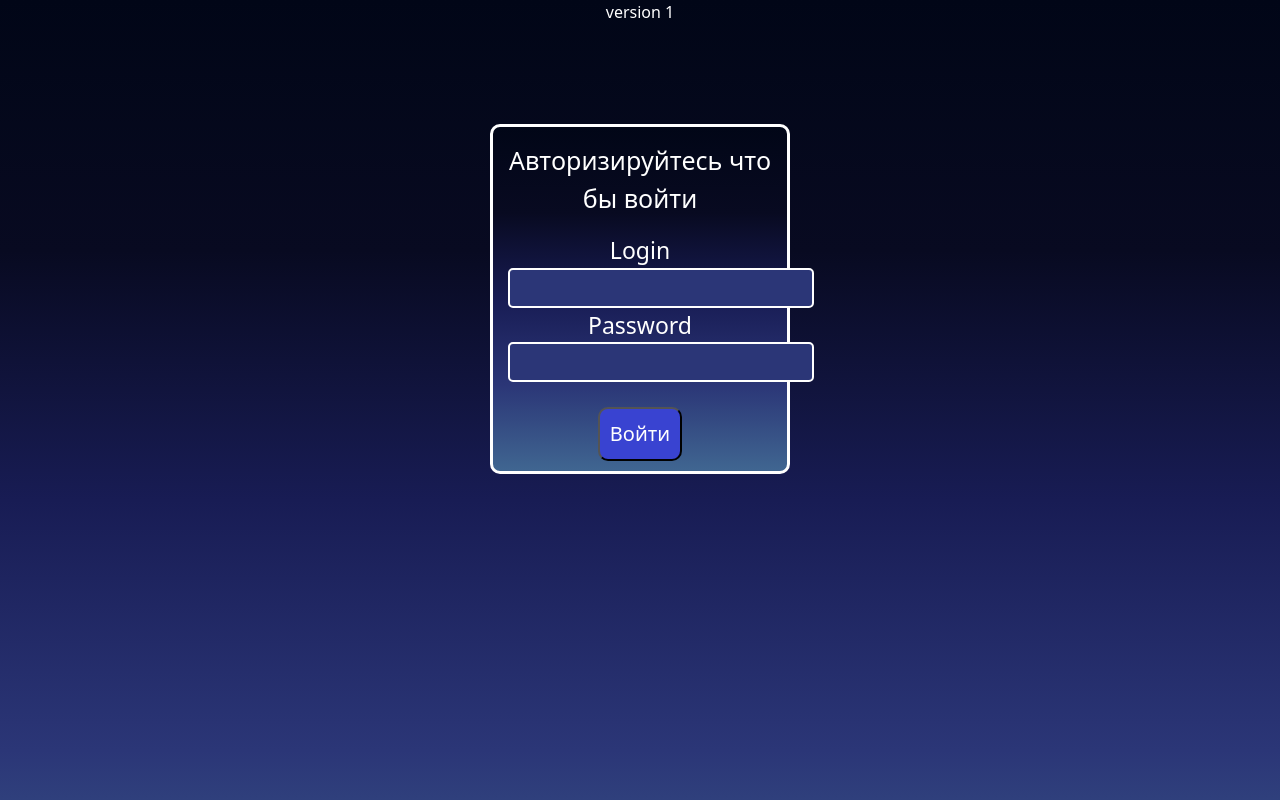
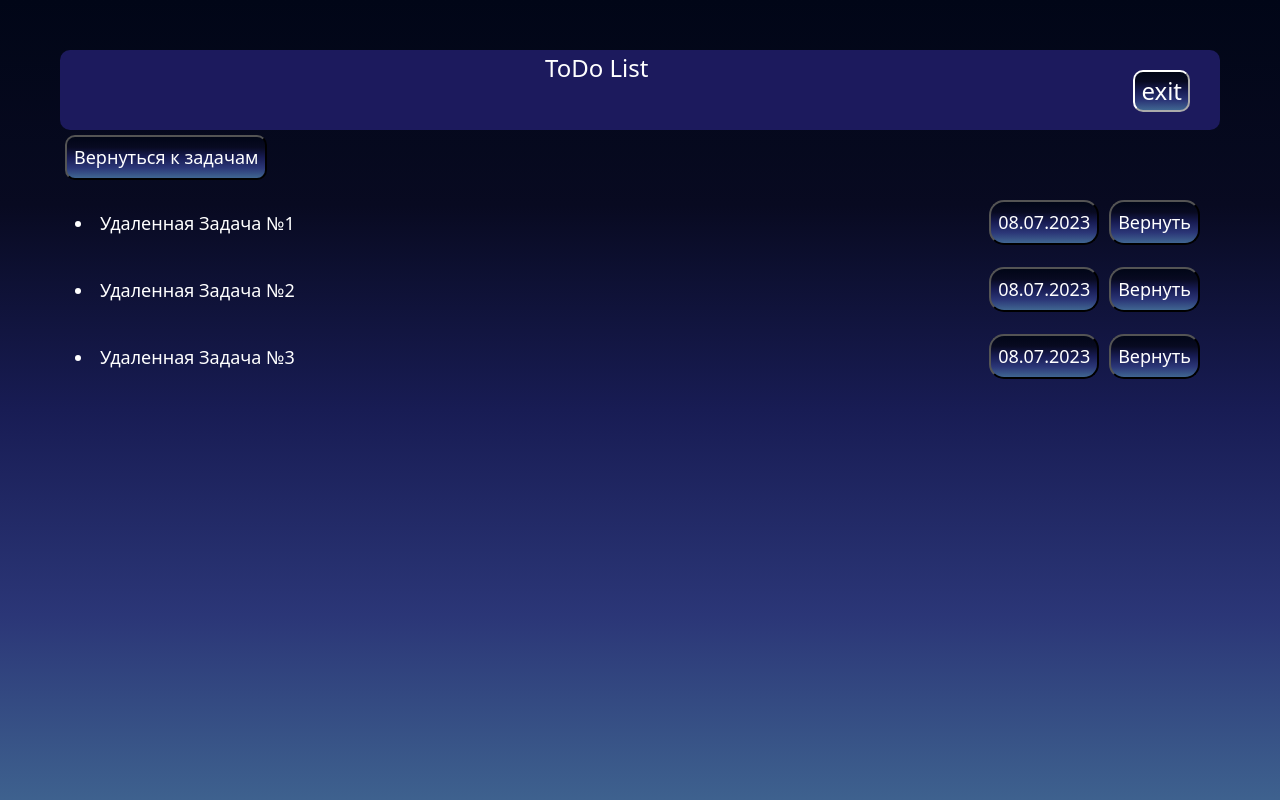
Before and after one commit to DimaGreat03/Todo, a React (Create React App) app: page /deleted in a window 1280 px wide. Shown: the top 800 px of the page. Built offline with nearby package versions, Linux system fonts and the light colour scheme.

Commit message:
Сделал кнопку disabled на иконку удаления и сделал возможность возврата из корзины обратно в папку задач

```diff
--- a/src/App.js
+++ b/src/App.js
@@ -8,7 +8,7 @@ import DeletedTasks from "./Components/Pages/DeletedTasks/DeletedTasks";
 import { Route, Routes } from "react-router-dom";
 
 const App = () => {
-  const [auto, setAuto] = useState(true);
+  const [auto, setAuto] = useState(false);
   const [deletedTasks, setDeletedTasks] = React.useState([
     {id: 1, name: "Удаленная Задача №1", day: '08.07.2023', time: '14:35:33'},
     {id: 2, name: "Удаленная Задача №2", day: '08.07.2023', time: '12:05:13'},
--- a/src/Components/Pages/DeletedTasks/DeletedTasks.jsx
+++ b/src/Components/Pages/DeletedTasks/DeletedTasks.jsx
@@ -5,17 +5,17 @@ import axios from "axios";
 
 
 
-const DeletedTasks = ({ deletedTasks }) => {
+const DeletedTasks = ({ deletedTasks, setDeletedTasks }) => {
   const [popup, setPopup] = React.useState(false)
   const [popupId, setPopupId] = React.useState("")
 
-  const returnTask = (value, time, day) => {
+  const returnTask = (value, time, day, id) => {
       axios
         .post(
           `https://649299ad428c3d2035d05219.mockapi.io/names/`,
           {name: value, status: true, time: time, day: day}, {})
-        .then((response) => {
-          console.log(response);
+        .then(() => {
+          setDeletedTasks([...deletedTasks].filter(item => item.id != id))
         });
     };
 
@@ -31,7 +31,7 @@ const DeletedTasks = ({ deletedTasks }) => {
 
             <button
             className={s.buttonTime}
-            onClick={() => returnTask(item.name, item.time, item.day)}
+            onClick={() => returnTask(item.name, item.time, item.day, item.id)}
             >Вернуть</button>
 
             <button className={s.buttonTime}
--- a/src/Components/ToDoList/ToDoList.jsx
+++ b/src/Components/ToDoList/ToDoList.jsx
@@ -15,6 +15,7 @@ const ToDoList = ({items, setDima, saveToDo}) => {
     const [value, setValue] = useState('')
     const [popup, setPopup] = useState(false)
     const [popupId, setPopupId] = useState("")
+    const [disabled, setDisabled] = useState(0)
 
 
     const deleteTask = (id) => {
@@ -22,6 +23,7 @@ const ToDoList = ({items, setDima, saveToDo}) => {
           method: "DELETE",
         }).then((response) => {
           setDima(response);
+          setDisabled(false)
         });
       };
 
@@ -82,7 +84,15 @@ const ToDoList = ({items, setDima, saveToDo}) => {
                                   setPopup(!popup)}}>
                                        {popup? (popupId == item.id ? item.time: item.day) : item.day}
                                   </span>
-                                <Button className={s.btn}  onClick={() => deleteTask(item.id) || saveToDo(item.id, item.name, item.day, item.time) }><FontAwesomeIcon icon={faTrash}/></Button>
+                                <Button
+                                   className={s.btn}
+                                   disabled={item.id == disabled}
+                                   onClick={() => {
+                                        deleteTask(item.id)
+                                        saveToDo(item.id, item.name, item.day, item.time)
+                                        setDisabled(item.id)}}>
+                                        <FontAwesomeIcon icon={faTrash}/>
+                                </Button>
                                 <Button className={s.btn} onClick={() => {editTodo2(item.id, item.name) }}><FontAwesomeIcon icon={faPenToSquare}/></Button>
                                 <Button className={s.btn} onClick={() => editStatus(item.id, item.status)}>{item.status?<FontAwesomeIcon icon={faLockOpen}/> : <FontAwesomeIcon icon={faLock}/>}</Button>
                             </div>
```
Also changed, not shown: src/Components/deletedTasks/DeletedTasks.jsx (deleted, +0 -15 lines), src/Components/deletedTasks/deletedTasks.module.css (deleted).
